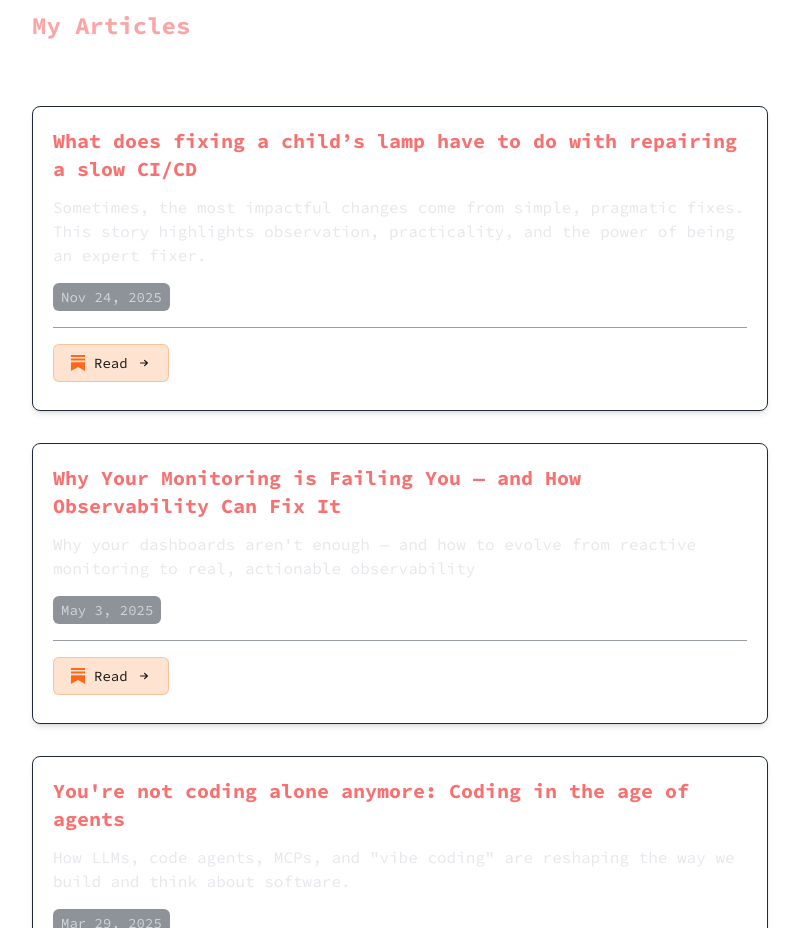
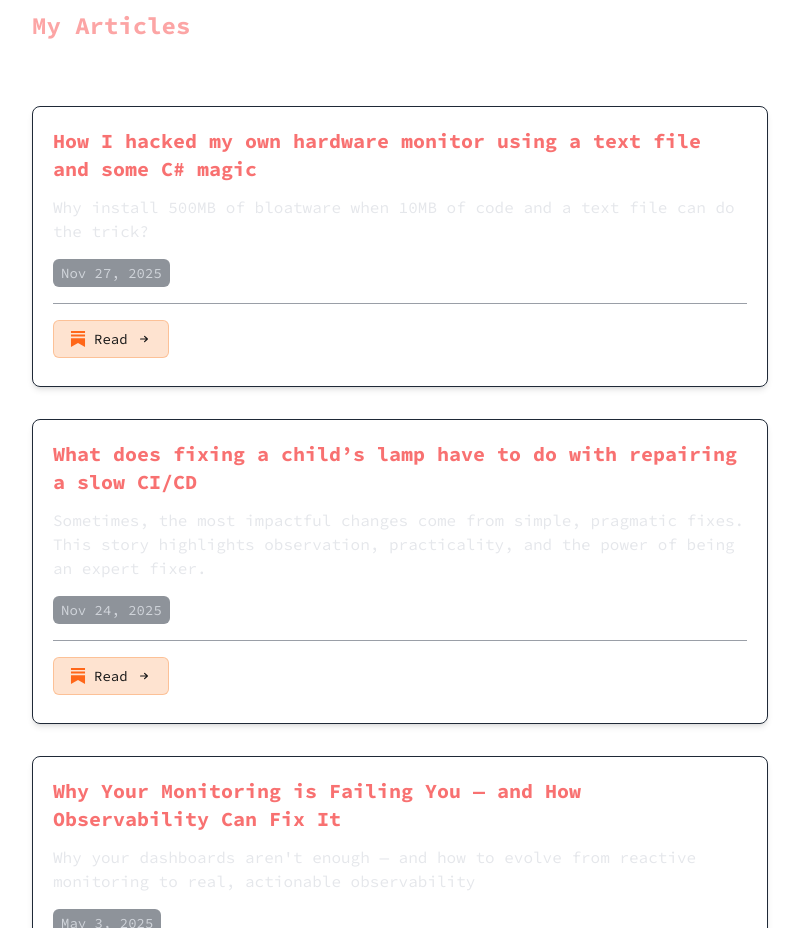
Before and after one commit to kaic/kaic.github.io, a Next.js app: page / in a window 1280 px wide. Shown: the part 1040-1968 px from the top of the page, without its empty margins (240-1039 px from the left). Built offline with nearby package versions, Linux system fonts and the light colour scheme.

Commit message:
feat: add new article 'How I hacked my own hardware monitor'

```diff
--- a/src/app/Articles/articles-data.ts
+++ b/src/app/Articles/articles-data.ts
@@ -5,6 +5,17 @@ import { IArticle } from '@src/utils';
  * Extracted to a separate file for better organization and maintainability
  */
 const articlesData: IArticle[] = [
+  {
+    title: "How I hacked my own hardware monitor using a text file and some C# magic",
+    date: '2025-11-27',
+    description: "Why install 500MB of bloatware when 10MB of code and a text file can do the trick?",
+    sources: [
+      {
+        url: 'https://kaicbento.substack.com/p/how-i-hacked-my-own-hardware-monitor',
+        platform: 'substack'
+      }
+    ]
+  },
   {
     title: "What does fixing a child’s lamp have to do with repairing a slow CI/CD",
     date: '2025-11-24',
```
